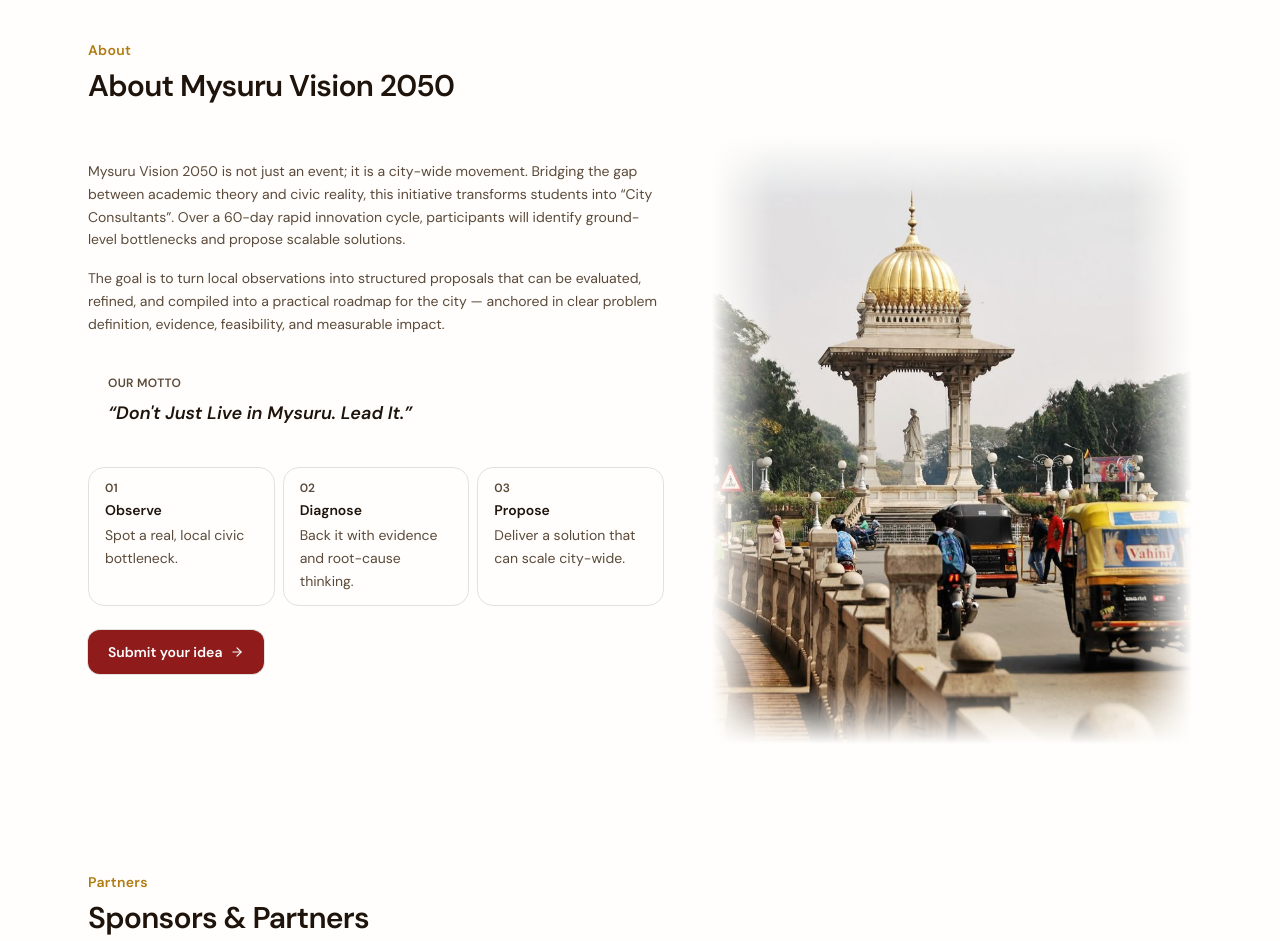
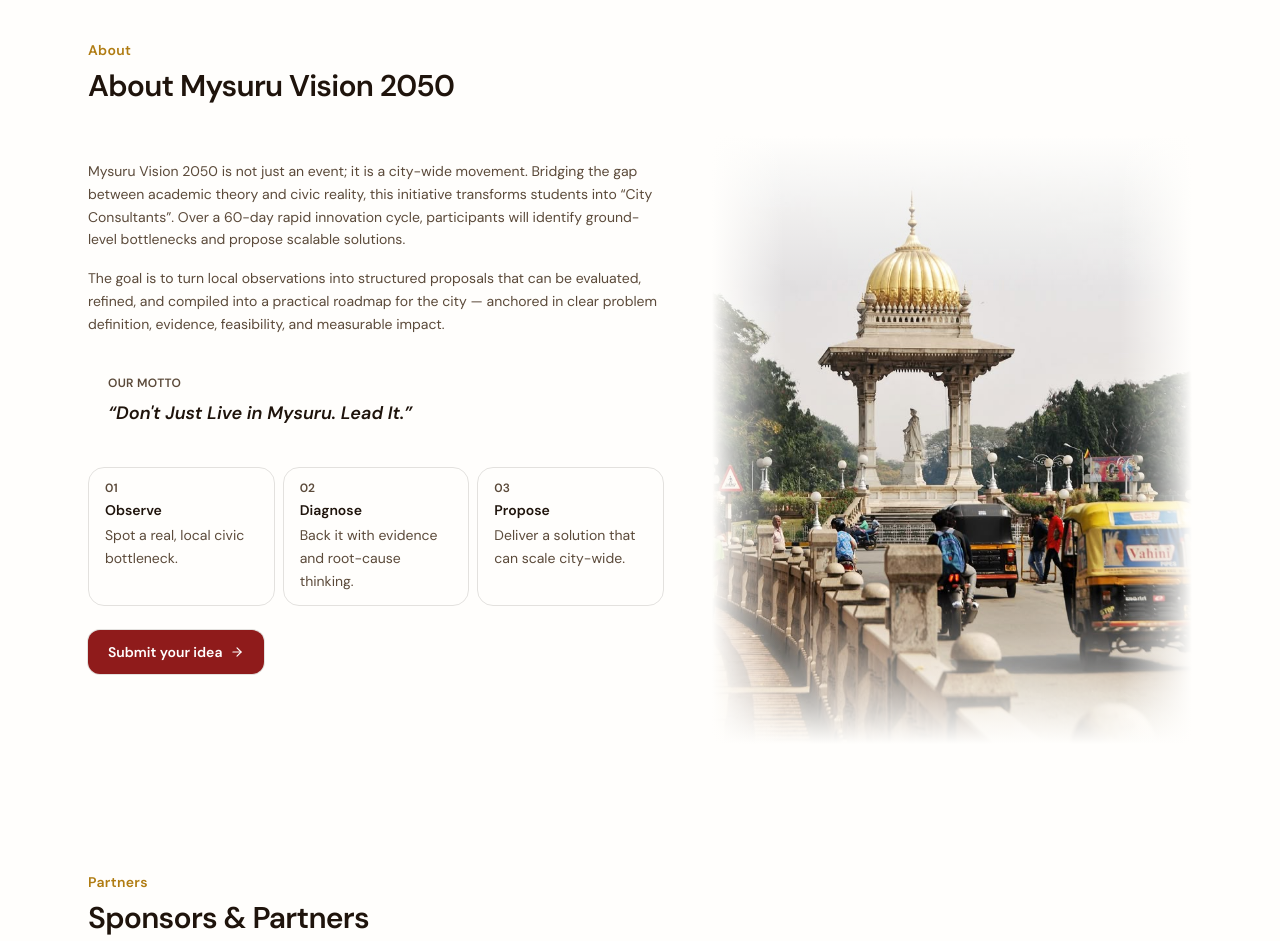
Before and after one commit to bvvivek6/VisionMysuru-2050, a React (Vite) app in the folder client/: page / in a window 1280 px wide. Shown: the part 820-1761 px from the top of the page. Built offline with nearby package versions, Linux system fonts and the light colour scheme; a web font is replaced by a local one.

Commit message:
minor ui change

```diff
--- a/client/src/Components/landing/About.jsx
+++ b/client/src/Components/landing/About.jsx
@@ -85,10 +85,15 @@ const About = () => {
             className="h-full w-full object-cover"
             loading="lazy"
           />
-          <div className="absolute left-0 top-0 h-full w-15 bg-gradient-to-r from-[var(--bg)] to-transparent" />
-          <div className="absolute right-0 top-0 h-full w-15 bg-gradient-to-l from-[var(--bg)] to-transparent" />
-          <div className="absolute top-0 h-15 w-full bg-gradient-to-b from-[var(--bg)] to-transparent" />
-          <div className="absolute bottom-0  h-15 w-full bg-gradient-to-t from-[var(--bg)] to-transparent" />
+          <div
+            className="absolute inset-0"
+            style={{
+              background: `
+            linear-gradient(to right, var(--bg) 0%, transparent 15%, transparent 85%, var(--bg) 100%),
+            linear-gradient(to bottom, var(--bg) 0%, transparent 25%, transparent 75%, var(--bg) 100%)
+          `,
+            }}
+          />
         </div>
       </div>
     </Section>
```
